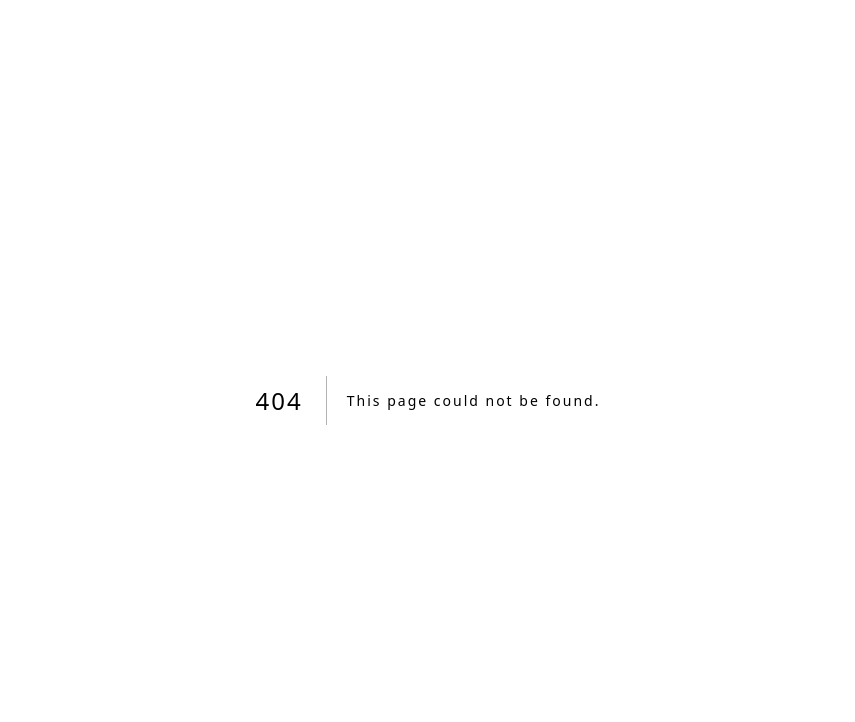
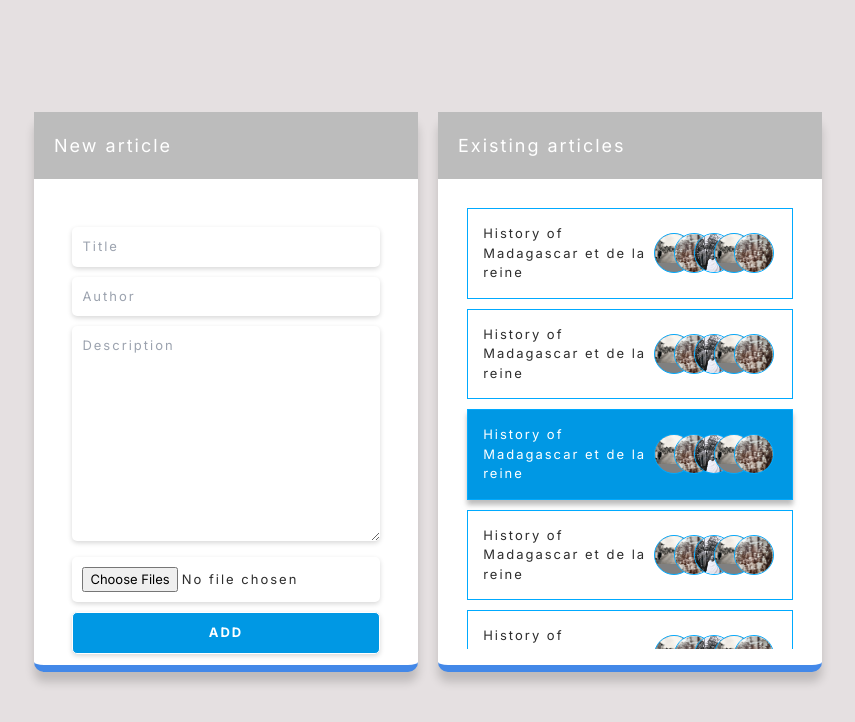
Before and after one commit to ManoloRaj/ambohitantara_blog_refonte, a Next.js app: page /backoffice in a window 1280 px wide. Before the commit this address had no page. Shown: the top 722 px of the page, without its empty margins (212-1067 px from the left). Built offline with nearby package versions, Linux system fonts and the light colour scheme.

Commit message:
Backoffice frontend development

```diff
--- /dev/null
+++ b/src/app/backoffice/article_form.tsx
@@ -0,0 +1,19 @@
+export function ArticleForm() {
+    return (
+        <div className="form">
+            <div className="title">
+                New article
+            </div>
+            <div className="areas">
+                <input placeholder="Title" type="text" className="" />
+                <input placeholder="Author" type="text" className="" />
+                <textarea placeholder="Description" rows={10} className=""></textarea>
+                <input type="file" className="" multiple />
+                <button>
+                    ADD
+                </button>
+            </div>
+
+        </div>
+    )
+}
--- /dev/null
+++ b/src/app/backoffice/article_list.tsx
@@ -0,0 +1,60 @@
+import Image from "next/image";
+import illustration_1 from "../../assets/illustration_1.jpg";
+import illustration_2 from "../../assets/illustration_2.jpg";
+import illustration_3 from "../../assets/illustration_3.jpg";
+
+interface itemArticleInterface {
+    active: boolean
+}
+export function ArticleList() {
+    return (
+        <div className="list_review">
+            <div className="title">
+                Existing articles
+            </div>
+            <div className="body">
+                <ItemArticle active={false} />
+                <ItemArticle active={false} />
+                <ItemArticle active={true} />
+                <ItemArticle active={false} />
+                <ItemArticle active={false} />
+                <ItemArticle active={false} />
+                <ItemArticle active={false} />
+            </div>
+        </div>
+    )
+}
+
+function ItemArticle({
+    active
+}: itemArticleInterface) {
+    return (
+        <div className={`item ${active && 'active'}`}>
+            <div className="t">
+                History of Madagascar et de la reine
+            </div>
+            <ImageExtract />
+        </div>
+    )
+}
+function ImageExtract() {
+    return (
+        <div className="image_extract">
+            <div className="image_container">
+                <Image alt="" src={illustration_1} />
+            </div>
+            <div className="image_container">
+                <Image alt="" src={illustration_2} />
+            </div>
+            <div className="image_container">
+                <Image alt="" src={illustration_3} />
+            </div>
+            <div className="image_container">
+                <Image alt="" src={illustration_1} />
+            </div>
+            <div className="image_container">
+                <Image alt="" src={illustration_2} />
+            </div>
+        </div>
+    )
+}
--- /dev/null
+++ b/src/app/backoffice/page.tsx
@@ -0,0 +1,12 @@
+import "../../assets/styles/1_pages/backoffice.css";
+import { ArticleForm } from "./article_form";
+import { ArticleList } from "./article_list";
+
+export default function AddArticle() {
+    return (
+        <div className="backoffice">
+            <ArticleForm />
+            <ArticleList />
+        </div>
+    )
+}
--- a/src/app/globals.css
+++ b/src/app/globals.css
@@ -3,7 +3,7 @@
 @tailwind utilities;
 
 body{
-  color: white;
+  color: rgb(45, 45, 45);
   font-size: 13px;
   font-family: Arial, Helvetica, sans-serif, Helvetica, sans-serif;
   letter-spacing: 2px;
--- /dev/null
+++ b/src/assets/styles/1_pages/backoffice.css
@@ -0,0 +1,104 @@
+.backoffice {
+  background-color: rgba(147, 129, 131, 0.2431372549);
+  height: 100vh;
+  width: 100vw;
+  display: flex;
+  gap: 20px;
+}
+.backoffice .form {
+  width: 30%;
+  height: 70vh;
+  background-color: white;
+  margin-left: auto;
+  transform: translateY(20%);
+  border-bottom: 7px solid rgb(67, 136, 232);
+  border-radius: 10px;
+  box-shadow: 0 10px 10px rgba(0, 0, 0, 0.17);
+}
+.backoffice .form .title {
+  padding: 20px;
+  color: rgb(255, 255, 255);
+  font-size: large;
+  background-color: rgb(188, 188, 188);
+}
+.backoffice .form .areas {
+  padding: 10%;
+}
+.backoffice .form .areas input,
+.backoffice .form .areas textarea,
+.backoffice .form .areas button {
+  outline: none;
+  border-radius: 5px;
+  padding: 10px;
+  margin-top: 10px;
+  width: 100%;
+  box-shadow: 0 2px 5px rgb(216, 216, 216);
+}
+.backoffice .form .areas input:focus,
+.backoffice .form .areas textarea:focus {
+  border: rgb(0, 152, 228) solid 2px;
+}
+.backoffice .form .areas button {
+  background-color: rgb(0, 152, 228);
+  color: white;
+  font-weight: bold;
+  transition: 0.25s;
+  border: 1px white solid;
+}
+.backoffice .form .areas button:hover {
+  background-color: white;
+  color: rgb(0, 152, 228);
+  border: 1px rgb(0, 152, 228) solid;
+}
+.backoffice .list_review {
+  width: 30%;
+  height: 70vh;
+  background-color: white;
+  margin-right: auto;
+  transform: translateY(20%);
+  border-bottom: 7px solid rgb(67, 136, 232);
+  border-radius: 10px;
+  box-shadow: 0 10px 10px rgba(0, 0, 0, 0.17);
+}
+.backoffice .list_review .title {
+  padding: 20px;
+  color: rgb(255, 255, 255);
+  font-size: large;
+  background-color: rgb(188, 188, 188);
+}
+.backoffice .list_review .body {
+  padding: 5%;
+  height: 85%;
+  overflow-y: scroll;
+}
+.backoffice .list_review .body .item {
+  padding: 5px;
+  margin: 10px;
+  overflow: hidden;
+  border: 1px solid rgb(0, 170, 255);
+  display: grid;
+  grid-template-columns: 60% auto;
+  transition: 0.25s;
+  cursor: pointer;
+}
+.backoffice .list_review .body .item .t {
+  padding: 10px;
+}
+.backoffice .list_review .body .item .image_extract {
+  display: flex;
+  margin: auto auto;
+}
+.backoffice .list_review .body .item .image_extract .image_container {
+  background-color: grey;
+  overflow: hidden;
+  border: 1px rgb(0, 170, 255) solid;
+  border-radius: 100%;
+  height: 40px;
+  width: 40px;
+  margin-left: -20px;
+}
+.backoffice .list_review .body .item:hover, .backoffice .list_review .body .active {
+  background-color: rgb(0, 152, 228);
+  color: white;
+  box-shadow: 0 5px 5px rgba(128, 128, 128, 0.523);
+}/*# sourceMappingURL=backoffice.css.map */
--- /dev/null
+++ b/src/assets/styles/1_pages/backoffice.scss
@@ -0,0 +1,109 @@
+.backoffice {
+    background-color: #9381833e;
+    height: 100vh;
+    width: 100vw;
+    display: flex;
+    gap: 20px;
+    .form {
+        width: 30%;
+        height: 70vh;
+        background-color: white;
+        margin-left: auto;
+        transform: translateY(20%);
+        // padding: 20px;
+        border-bottom: 7px solid rgb(67, 136, 232);
+        border-radius: 10px;
+        box-shadow: 0 10px 10px rgba(0, 0, 0, 0.17);
+
+        .title {
+            padding: 20px;
+            color: rgb(255, 255, 255);
+            font-size: large;
+            background-color: rgb(188, 188, 188);
+        }
+        .areas {
+            padding: 10%;
+            // display: flex;
+            input,
+            textarea,
+            button {
+                outline: none;
+                border-radius: 5px;
+                padding: 10px;
+                margin-top: 10px;
+                width: 100%;
+                box-shadow: 0 2px 5px rgb(216, 216, 216);
+            }
+            input:focus,
+            textarea:focus {
+                border: rgb(0, 152, 228) solid 2px;
+            }
+            button {
+                background-color: rgb(0, 152, 228);
+                color: white;
+                font-weight: bold;
+                transition: 0.25s;
+                border: 1px white solid;
+            }
+            button:hover {
+                background-color: white;
+                color: rgb(0, 152, 228);
+                border: 1px rgb(0, 152, 228) solid;
+            }
+        }
+    }
+
+    .list_review {
+        width: 30%;
+        height: 70vh;
+        background-color: white;
+        margin-right: auto;
+        transform: translateY(20%);
+        // padding: 20px;
+        border-bottom: 7px solid rgb(67, 136, 232);
+        border-radius: 10px;
+        box-shadow: 0 10px 10px rgba(0, 0, 0, 0.17);
+        .title {
+            padding: 20px;
+            color: rgb(255, 255, 255);
+            font-size: large;
+            background-color: rgb(188, 188, 188);
+        }
+        .body {
+            padding: 5%;
+            height: 85%;
+            overflow-y: scroll;
+            .item {
+                padding: 5px;
+                margin: 10px;
+                overflow: hidden;
+                border: 1px solid rgb(0, 170, 255);
+                display: grid;
+                grid-template-columns: 60% auto;
+                transition: 0.25s;
+                cursor: pointer;
+                .t {
+                    padding: 10px;
+                }
+                .image_extract {
+                    display: flex;
+                    margin: auto auto;
+                    .image_container {
+                        background-color: grey;
+                        overflow: hidden;
+                        border: 1px rgb(0, 170, 255) solid;
+                        border-radius: 100%;
+                        height: 40px;
+                        width: 40px;
+                        margin-left: -20px;
+                    }
+                }
+            }
+            .item:hover, .active {
+                background-color: rgb(0, 152, 228);
+                color: white;
+                box-shadow: 0 5px 5px rgba(128, 128, 128, 0.523);
+            }
+        }
+    }
+}
--- a/src/assets/styles/1_pages/presentation.css
+++ b/src/assets/styles/1_pages/presentation.css
@@ -1,4 +1,5 @@
 .presentation {
+  color: white;
   background: url("../../background.png");
   background-repeat: no-repeat;
   background-size: cover;
--- a/src/assets/styles/1_pages/presentation.scss
+++ b/src/assets/styles/1_pages/presentation.scss
@@ -1,6 +1,7 @@
 @use "../4_variables/variables";
 
 .presentation {
+    color: variables.$general-text-color;
     background: url("../../background.png");
     background-repeat: no-repeat;
     background-size: cover;
--- a/src/assets/styles/4_variables/_variables.scss
+++ b/src/assets/styles/4_variables/_variables.scss
@@ -1,7 +1,7 @@
-
 //SIZE
-$title-size : 60px;
+$title-size: 60px;
 
 //COLOR
+$general-text-color: white;
 $carousel-border-color: white;
 $dark-white-color: rgba(255, 255, 255, 0.584);
--- a/src/components/presentation.tsx
+++ b/src/components/presentation.tsx
@@ -6,7 +6,7 @@ import fleche from "../assets/fleche.png";
 import Image from "next/image";
 import { useEffect, useRef, useState } from "react";
 import { article_data } from "../services/article_data";
-import { AuthorDetail, DescriptionDetail, TitleDetail } from "./detail/titleDetail";
+import { AuthorDetail, DescriptionDetail, TitleDetail } from "./detail/title_detail";
 import { TransitionFunction } from "./detail/transition";
 import { getArticleList } from "@/services/article.services";
 
```
Also changed, not shown: src/components/detail/title_detail.jsx (renamed from src/components/detail/titleDetail.jsx), 2 other files (tests, documents, lock files or other folders).
